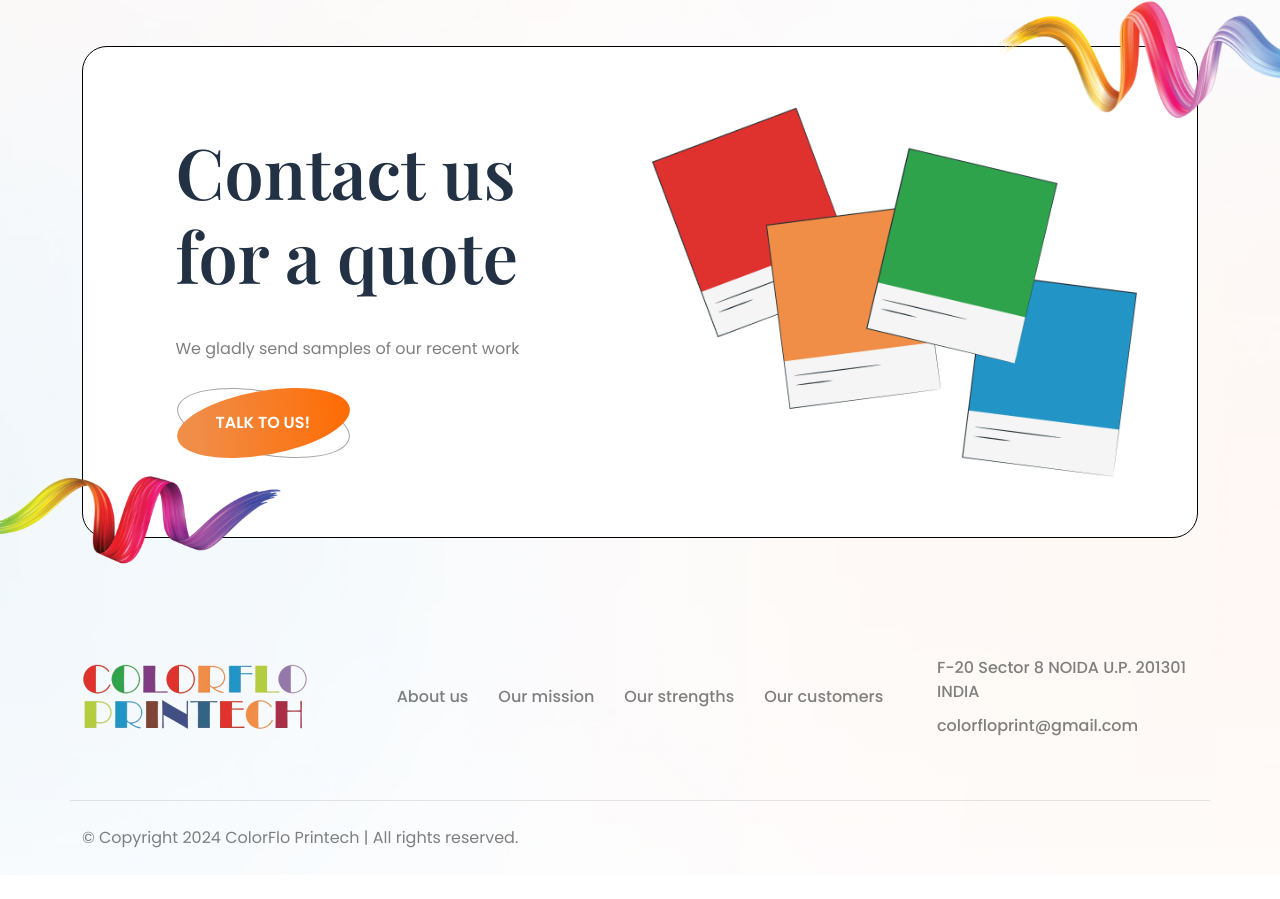
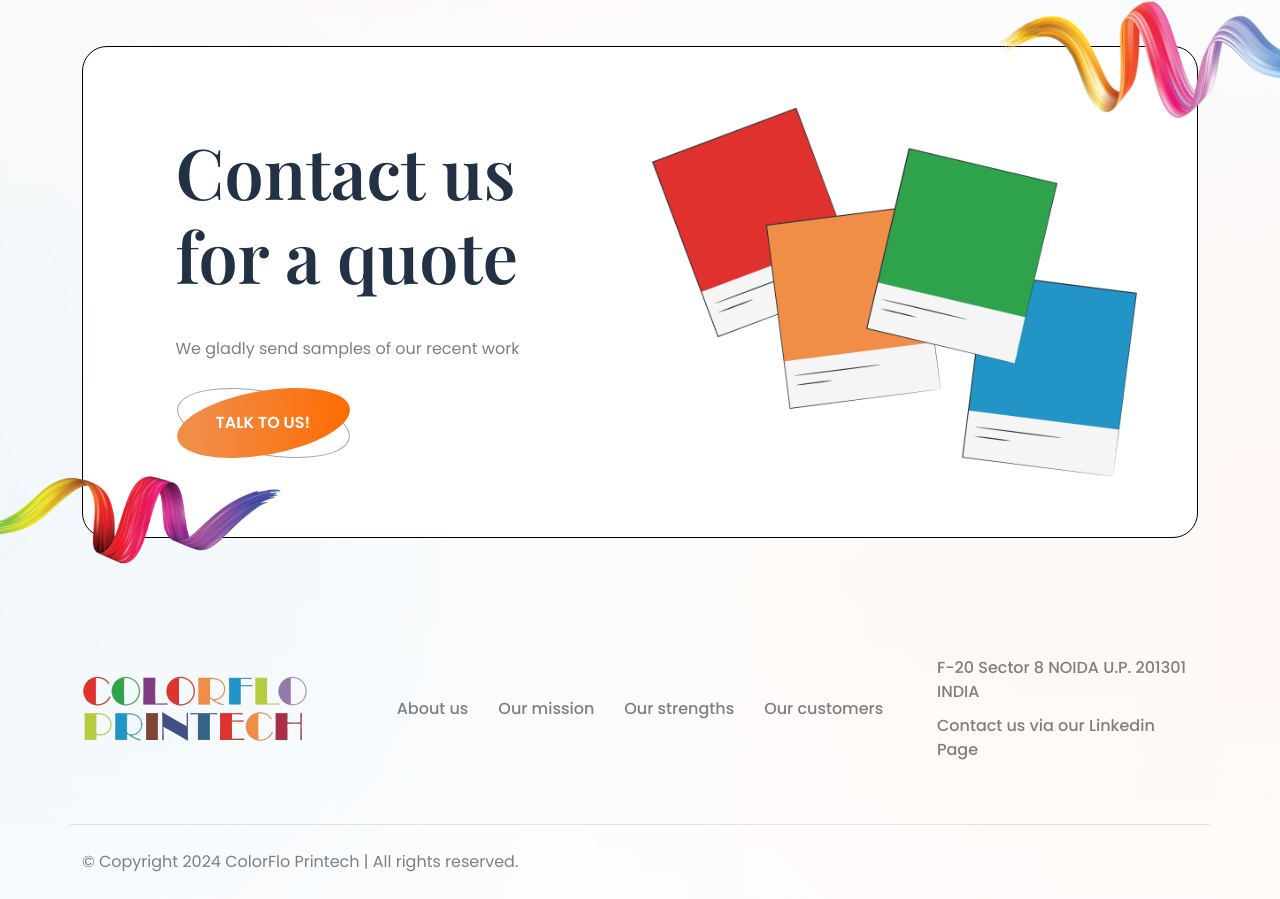
Before and after one commit to ishankapoor/colorfloprint, a plain HTML site: page index.html in a window 1280 px wide. Shown: the part 3560-4459 px from the top of the page. Before the commit the page ends 4435 px from the top, so only its background shows below. Drawn offline with nearby package versions, Linux system fonts and the light colour scheme; a web font is replaced by a local one.

Commit message:
got rid of @gmail
got rid of @gmail

```diff
--- a/index.html
+++ b/index.html
@@ -363,8 +363,8 @@
                 <ul>
                   <li><a href="#">F-20 Sector 8 NOIDA U.P. 201301 INDIA</a></li>
                   <li>
-                    <a href="mailto:colorfloprint@gmail.com">
-                      colorfloprint@gmail.com
+                    <a href="https://www.linkedin.com/company/colorflo">
+                      Contact us via our Linkedin Page
                     </a>
                   </li>
                 </ul>
```
